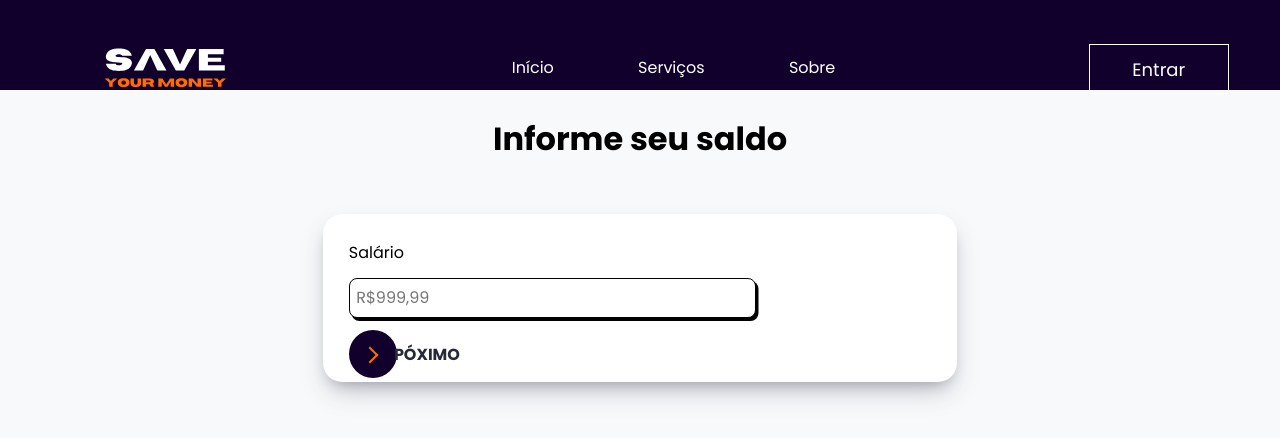
After one commit to Gamaiaprogramas/Save-TCC, a PHP site: page /adicaoSaldo.php in a window 1280 px wide. The commit adds this page. Shown: the top 438 px of the page. Run offline with PHP 8.4, Linux system fonts and the light colour scheme; some libraries are stand-ins or nearby versions.

Commit message:
luis -- 02/10

```diff
--- a/PAGES/adicaoDivida.php
+++ b/PAGES/adicaoDivida.php
@@ -133,7 +133,6 @@ if ($_SERVER['REQUEST_METHOD'] === 'POST') {
     <h1>Informe suas Dívidas</h1>
 
     <form method="POST">
-        <input type="number" name="saldo">
         <div id="dividas-container">
             <div class="divida-item">
                 <div class="centro">
--- /dev/null
+++ b/PAGES/adicaoSaldo.php
@@ -0,0 +1,60 @@
+<?php
+session_start();
+
+// Verifica se o formulário foi enviado
+if ($_SERVER['REQUEST_METHOD'] === 'POST') {
+    // Armazena o valor do nível na sessão
+    $_SESSION['saldo'] = $_POST['saldo'];
+
+    // Redireciona para a próxima página
+    header("Location: ../PAGES/adicaoSaldo.php");
+    exit();
+}
+?>
+
+
+
+<!DOCTYPE html>
+<html lang="pt-BR">
+<head>
+    <meta charset="UTF-8">
+    <meta name="viewport" content="width=device-width, initial-scale=1.0">
+    <title>Preencha as Dívidas</title>
+    <link rel="stylesheet" href="../STYLE/acaoDivida.css">
+
+</head>
+<body>
+<style>
+  header{
+    position: relative !important;
+    background-color: #10002b !important;
+    height: 7vw !important;
+    margin: 0 !important;
+    z-index: 1;
+  }
+</style>
+<?php
+    include("../partials/header.php");
+  ?>
+
+    <h1>Informe seu saldo</h1>
+
+    <form method="POST">
+        <div id="dividas-container">
+            <div class="divida-item">
+                <label for="saldo">Salário</label>
+                <input type="number" name="saldo" placeholder="R$999,99">
+                <button class="learn-more" onclick="removerDivida(this)" type="submit">
+                    <span class="circle" aria-hidden="true">
+                    <span class="icon arrow"></span>
+                    </span>
+                    <span class="button-text">Póximo</span>
+
+                </button>
+            </div>
+
+
+        </div>
+    </form>
+</body>
+</html>
```
